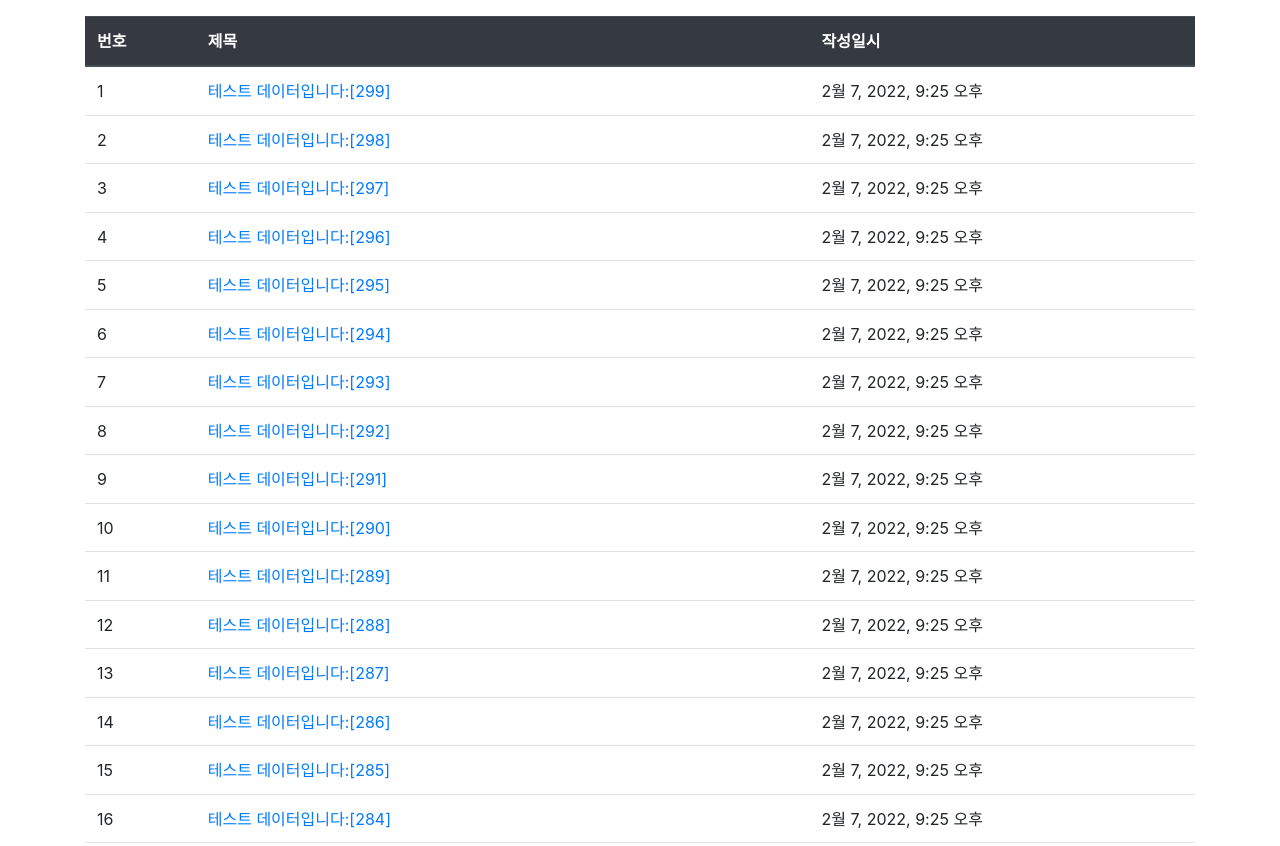
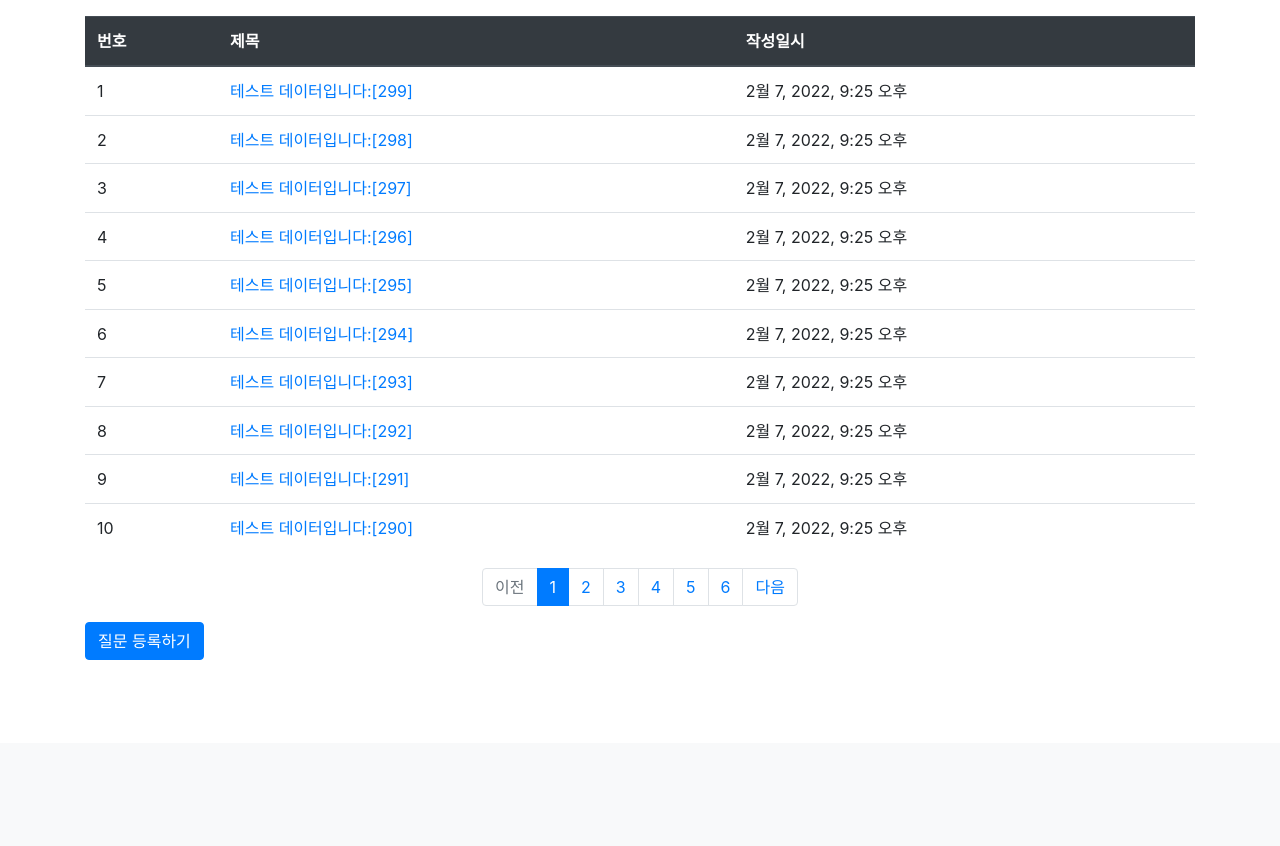
Before and after one commit to songjeongwoo/python, a Django app: page /pybo/ in a window 1280 px wide. Shown: the part 57-903 px from the top of the page. After the commit the page ends 717 px from the top, so only its background shows below. Run offline with Django 3.2, Linux system fonts and the light colour scheme; data comes from the database, SQL or seed files in the repository; both versions use the stored data as it was after the commit; some libraries are stand-ins or nearby versions.

Commit message:
페이징(장고셸로_페이징을_위한_대량_테스트데이터_생성)

```diff
--- a/jump_to_django/pybo/views.py
+++ b/jump_to_django/pybo/views.py
@@ -2,13 +2,26 @@ from django.shortcuts import render, get_object_or_404, redirect
 from django.utils import timezone
 from .models import Question
 from .forms import QuestionForm, AnswerForm
+from django.core.paginator import Paginator
 
 def index(request):
     '''
     pybo 목록 출력
     '''
+    # 입력 파라미터
+    # http://localhost:8000/pybo/?page=1 처럼 GET 방식으로 호출된 URL에서 page값을 가져올 때 사용한다. 만약 http://localhost:8000/pybo/ 처럼 page값 없이 호출된 경우에는 디폴트로 1이라는 값을 설정한다.
+    page = request.GET.get('page', '1')  # 페이지
+
+    # 조회
     question_list = Question.objects.order_by('-create_date')  # 내림차순 정렬
-    context = {'question_list': question_list}
+
+    # 페이징처리
+    # cf) 페이징처리를 위해 장고셸에서 테스트데이터 한 번에 넣기: https://wikidocs.net/71240
+    paginator = Paginator(question_list, 10)  # 페이지당 10개씩 보여주기
+    page_obj = paginator.get_page(page)  # 이렇게 하면 장고 내부적으로는 데이터 전체를 조회하지 않고 해당 페이지의 데이터만 조회하도록 쿼리가 변경된다.
+    # cf)page_obj에 있는 속성들 - 템플릿에서 페이징 처리 시 사용: https://wikidocs.net/71240
+
+    context = {'question_list': page_obj}
 
     # render 함수는 파이썬 데이터를 템플릿에 적용하여 HTML로 반환하는 함수
     # cf) 템플릿 파일은 HTML 파일과 비슷하지만 장고에서 사용하는 태그를 사용할수 있는 HTML 파일이다.
--- a/jump_to_django/templates/pybo/question_list.html
+++ b/jump_to_django/templates/pybo/question_list.html
@@ -30,6 +30,46 @@
         {% endif %}
         </tbody>
     </table>
+
+    <!-- 페이징처리 시작 -->
+    <ul class="pagination justify-content-center">
+        <!-- 이전페이지 -->
+        {% if question_list.has_previous %}
+        <li class="page-item">
+            <a class="page-link" href="?page={{ question_list.previous_page_number }}">이전</a>
+        </li>
+        {% else %}
+        <li class="page-item disabled">
+            <a class="page-link" tabindex="-1" aria-disabled="true" href="#">이전</a>
+        </li>
+        {% endif %}
+        <!-- 페이지리스트 -->
+        {% for page_number in question_list.paginator.page_range %} <!-- page_obj.paginator.page_range: 페이지 범위 -->
+        {% if page_number >= question_list.number|add:-5 and page_number <= question_list.number|add:5 %}  <!-- 현재페이지를 기준으로 페이지 표시 제한 기능(+-5) -->
+            {% if page_number == question_list.number %}  <!--  page_obj.number: 현재페이지 번호 -->
+            <li class="page-item active" aria-current="page">
+                <a class="page-link" href="?page={{ page_number }}">{{ page_number }}</a>
+            </li>
+            {% else %}
+            <li class="page-item">
+                <a class="page-link" href="?page={{ page_number }}">{{ page_number }}</a>
+            </li>
+            {% endif %}
+        {% endif %}
+        {% endfor %}
+        <!-- 다음페이지 -->
+        {% if question_list.has_next %}
+        <li class="page-item">
+            <a class="page-link" href="?page={{ question_list.next_page_number }}">다음</a>
+        </li>
+        {% else %}
+        <li class="page-item disabled">
+            <a class="page-link" tabindex="-1" aria-disabled="true" href="#">다음</a>
+        </li>
+        {% endif %}
+    </ul>
+    <!-- 페이징처리 끝 -->
+
     <a href="{% url 'pybo:question_create' %}" class="btn btn-primary">질문 등록하기</a>
 </div>
 {% endblock %}
```
Also changed, not shown: jump_to_django/db.sqlite3.
